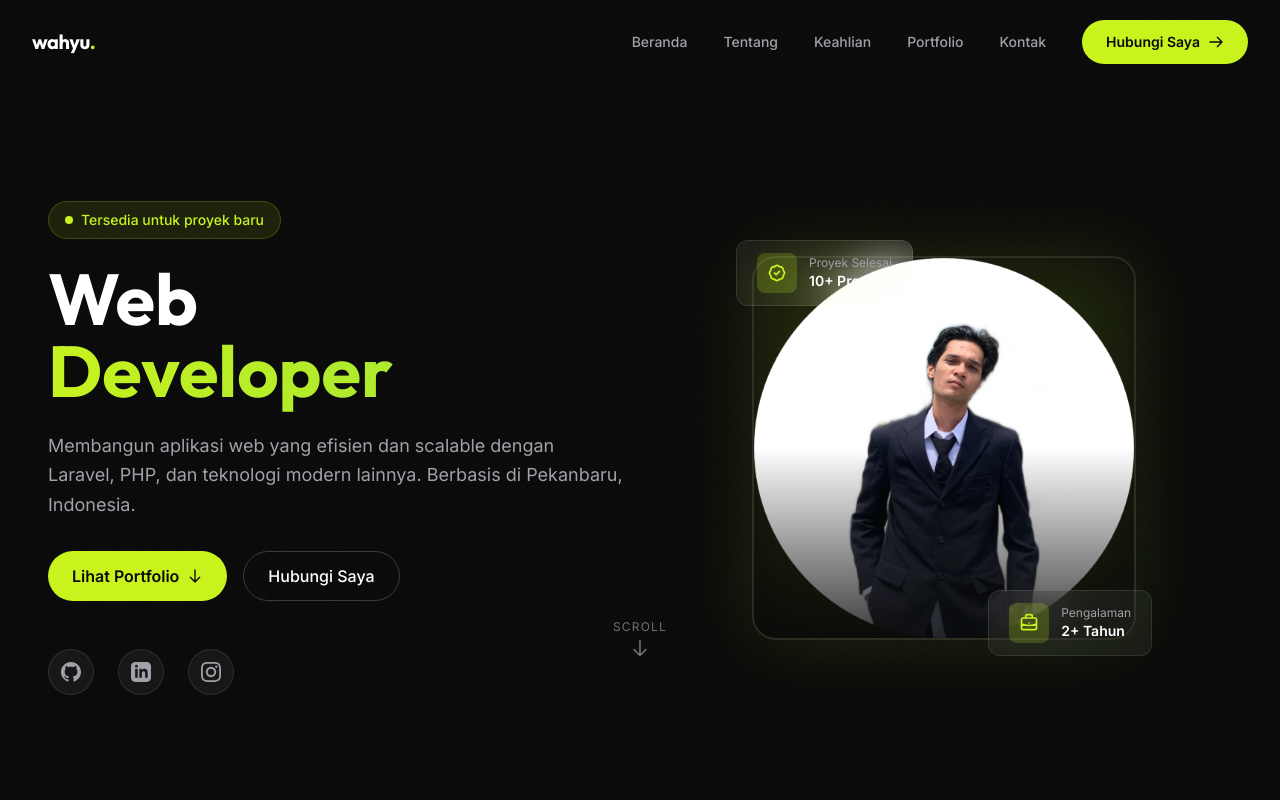
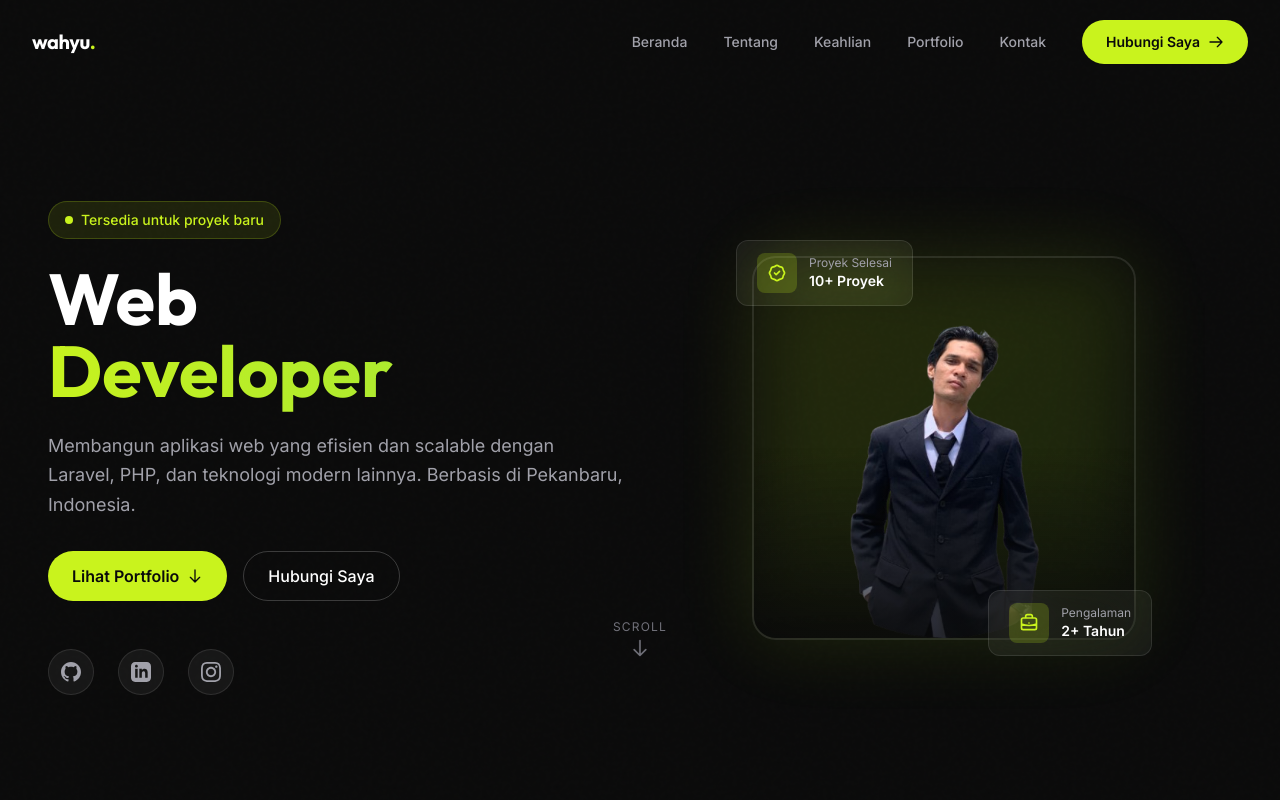
Before and after one commit to wahyunoerr/wahyunoerr.github.io, a Vue app: page / in a window 1280 px wide. Shown: the top 800 px of the page. Built offline with nearby package versions, Linux system fonts and the light colour scheme.

Commit message:
feat: use profile-removebg.png for hero section

```diff
--- a/src/components/Hero.vue
+++ b/src/components/Hero.vue
@@ -77,7 +77,7 @@
             <div
               class="relative w-64 h-64 sm:w-80 sm:h-80 lg:w-96 lg:h-96 rounded-3xl overflow-hidden border-2 border-white/10"
             >
-              <img src="/assets/img/profile.png" alt="Wahyu Nur" class="w-full h-full object-cover" />
+              <img src="/assets/img/profile-removebg.png" alt="Wahyu Nur" class="w-full h-full object-cover" />
               <div class="absolute inset-0 bg-gradient-to-t from-primary/80 via-transparent to-transparent"></div>
             </div>
 
```
Also changed, not shown: public/assets/img/profile-removebg.png (added).
